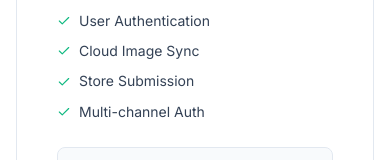
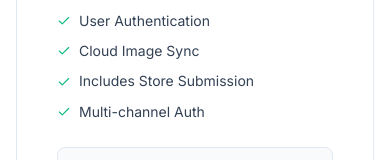
Before and after one commit to JamesAvakian622/next_opticalautomation_jan2026, a Next.js app: page /pricing in a window 390 px wide. Shown: the part 940-1100 px from the top of the page. Built offline with nearby package versions, Linux system fonts and the light colour scheme; no server answers.

Commit message:
Update mobile pricing tiers and set Both tab prices to TBD

```diff
--- a/app/pricing/PricingPage.jsx
+++ b/app/pricing/PricingPage.jsx
@@ -347,7 +347,7 @@ const pricingPlans = {
                 'Single WebView',
                 'iOS or Android',
                 'Responsive Design',
-                'Store Submission',
+                'Includes Store Submission',
                 'Core Functionality',
                 'Basic Support'
             ]
@@ -369,18 +369,18 @@ const pricingPlans = {
             ]
         },
         {
-            name: 'BusinessWebView and Pro Apps',
+            name: 'Four Business Apps',
             price: '$4,999',
             period: 'one-time',
             description: 'Full-featured business mobile application.',
             color: '#F59E0B',
             featured: false,
             features: [
+                'iOS & Android WebView',
+                'Four Store Submissions',
                 'Native Business App',
-                'WebView Integration',
                 'Advanced Features',
                 'Custom API Integration',
-                'Analytics Dashboard',
                 'Premium Support'
             ]
         }
@@ -388,7 +388,7 @@ const pricingPlans = {
     both: [
         {
             name: 'Web and One App',
-            price: '$750',
+            price: 'TBD',
             period: 'one-time',
             updates: '$499/mo updates',
             description: 'Seamless integration between web and one mobile platform.',
@@ -400,13 +400,13 @@ const pricingPlans = {
                 'Shared MERN Database',
                 'User Authentication',
                 'Cloud Image Sync',
-                'Store Submission',
+                'Includes Store Submission',
                 'Multi-channel Auth'
             ]
         },
         {
             name: 'Business Solution Web + 2 Apps',
-            price: '$1,250',
+            price: 'TBD',
             period: 'one-time',
             updates: '$499/mo updates',
             description: 'The ultimate digital ecosystem: Web, iOS, and Android.',
```
